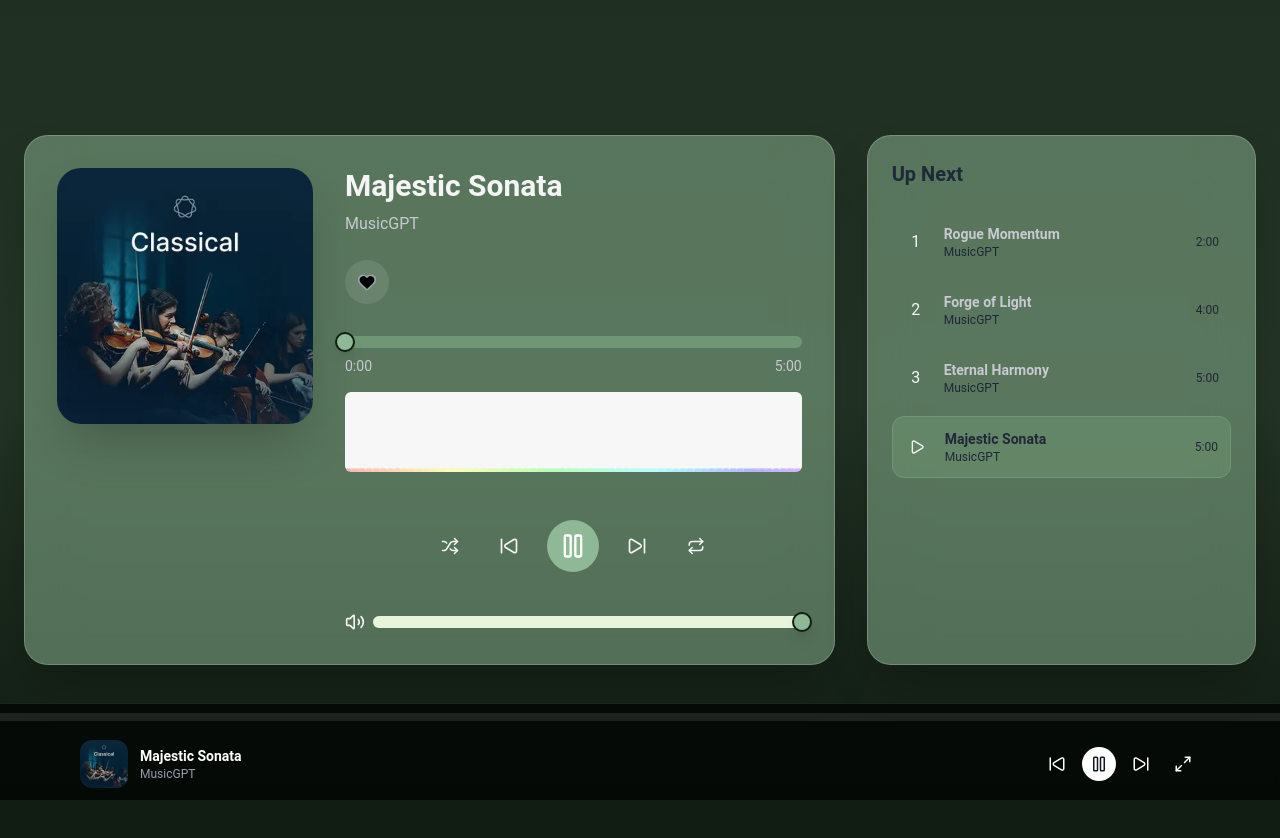
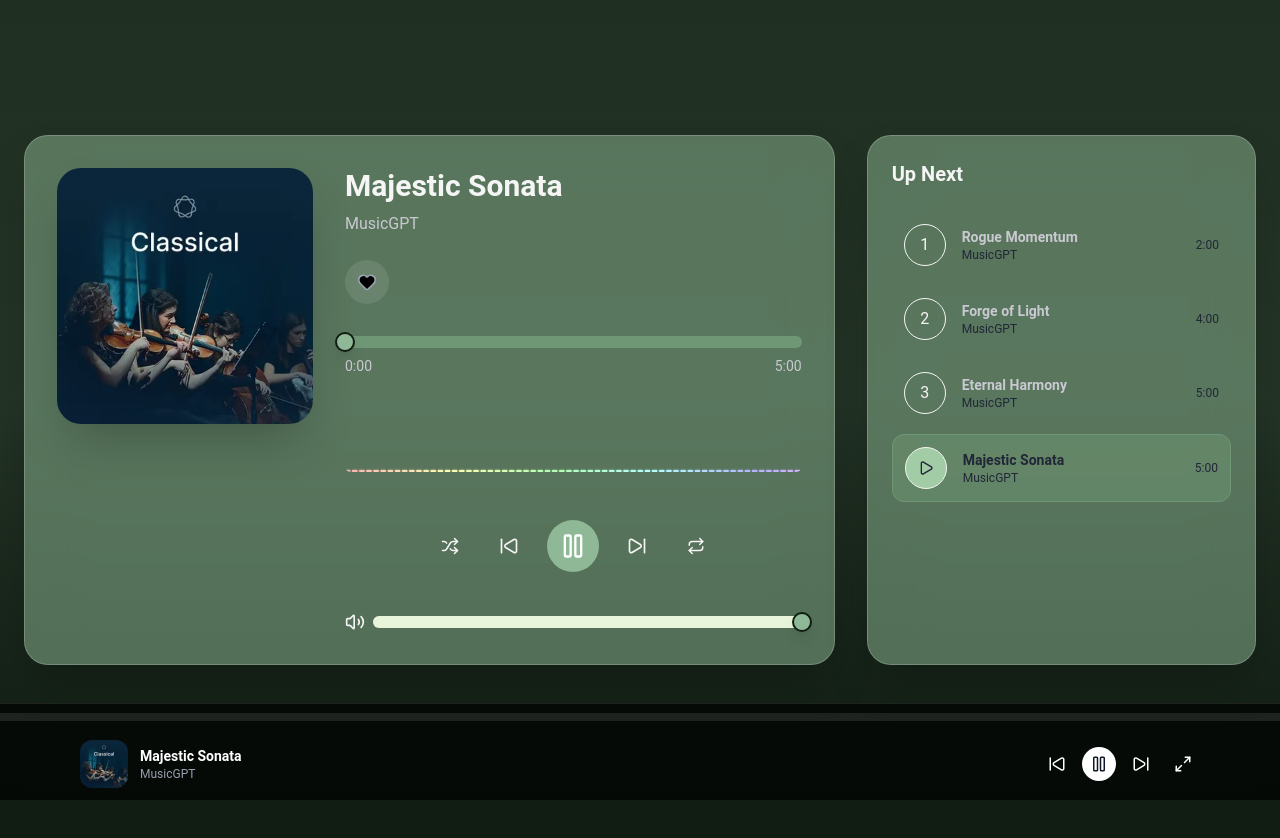
Before and after one commit to tworoniak/music-player, a React (Vite) app: page /now-playing in a window 1280 px wide. Both pictures are taken after a click on the button 509 px from the left and 472 px from the top of the page. Shown: the top 838 px of the page. Built offline with nearby package versions, Linux system fonts and the light colour scheme.

Commit message:
fix Visualizer styles

```diff
--- a/src/components/BarVisualizer/BarVisualizer.tsx
+++ b/src/components/BarVisualizer/BarVisualizer.tsx
@@ -35,6 +35,9 @@ const BarVisualizer = ({
     const draw = () => {
       requestAnimationFrame(draw);
 
+      // Always clear every frame so the canvas stays transparent
+      ctx.clearRect(0, 0, canvas.width, canvas.height);
+
       if (!isPlaying) {
         ctx.clearRect(0, 0, canvas.width, canvas.height);
         return;
@@ -43,8 +46,9 @@ const BarVisualizer = ({
       analyser.getByteFrequencyData(dataArray);
 
       // Fading trail
-      ctx.fillStyle = 'rgba(255, 255, 255, 0.03)';
+      // ctx.fillStyle = 'rgba(255, 255, 255, 0.03)';
       ctx.fillRect(0, 0, canvas.width, canvas.height);
+      ctx.clearRect(0, 0, canvas.width, canvas.height);
 
       const step = Math.floor(dataArray.length / barCount);
       const barWidth = canvas.width / barCount - 2; // 2px spacing
@@ -93,8 +97,8 @@ const BarVisualizer = ({
   return (
     <canvas
       ref={canvasRef}
-      className='w-full block rounded-md'
-      style={{ background: 'transparent' }}
+      className='w-full block rounded-md bg-transparent!'
+      // style={{ background: 'transparent' }}
     />
   );
 };
--- a/src/components/MusicPlayer/MusicPlayer.tsx
+++ b/src/components/MusicPlayer/MusicPlayer.tsx
@@ -169,7 +169,7 @@ const MusicPlayer = () => {
           {/* Playlist */}
           <div className='backdrop-blur-xl rounded-3xl p-6 border border-white/20 shadow-2xl bg-surface/50'>
             <div className='flex items-center justify-between mb-6'>
-              <h3 className='text-xl font-bold text-gray-800'>Up Next</h3>
+              <h3 className='text-xl font-bold text-text'>Up Next</h3>
             </div>
 
             <div className='space-y-3 h-96 overflow-y-auto overflow-x-hidden'>
--- a/src/components/PlayList/PlayList.tsx
+++ b/src/components/PlayList/PlayList.tsx
@@ -33,8 +33,14 @@ const PlayList = ({
             }`}
           >
             {/* Track number or play icon */}
-            <div className='w-6 shrink-0 flex items-center justify-center'>
-              {isActive ? <Play size={16} /> : index + 1}
+            <div
+              className={`rounded-full border px-2 py-2 ${isActive ? 'bg-accent2 py-3' : ''}`}
+            >
+              <div
+                className={`w-6 shrink-0 flex items-center justify-center ${isActive ? 'text-matteBlack' : ''} `}
+              >
+                {isActive ? <Play size={16} /> : index + 1}
+              </div>
             </div>
 
             {/* Track info */}
```
